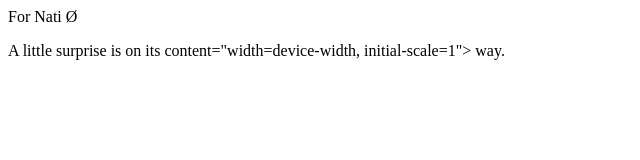
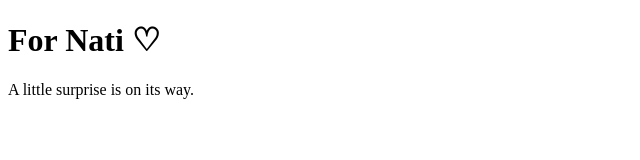
Before and after one commit to l3gh/zavrel, a plain HTML site: page index.html in a window 1280 px wide. Shown: the whole page, without its empty margins (0-640 px from the left). Drawn offline with Linux system fonts and the light colour scheme.

Commit message:
Update index.html

```diff
--- a/index.html
+++ b/index.html
@@ -1,21 +1,12 @@
-<!doctype html> <html lang="en"> <head>
-
-<meta charset="utf-8"> <meta name="viewport"
-
-<h1>For Nati Ø</h1>
-
-<p>A little surprise is on its
-
-content="width=device-width,
-
-initial-scale=1"> <title>For Nati</title>
-
+<!doctype html>
+<html lang="en">
+<head>
+  <meta charset="utf-8">
+  <meta name="viewport" content="width=device-width, initial-scale=1">
+  <title>For Nati</title>
 </head>
-
 <body>
-
-way.</p>
-
+  <h1>For Nati ♡</h1>
+  <p>A little surprise is on its way.</p>
 </body>
-
-</html
+</html>
```
